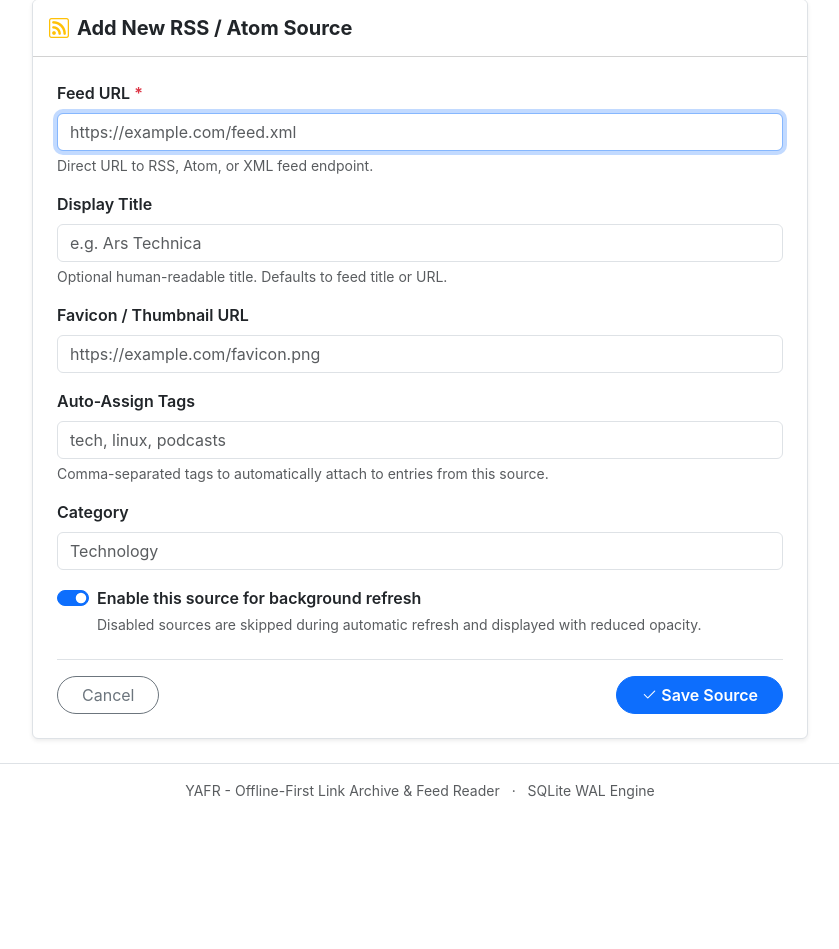
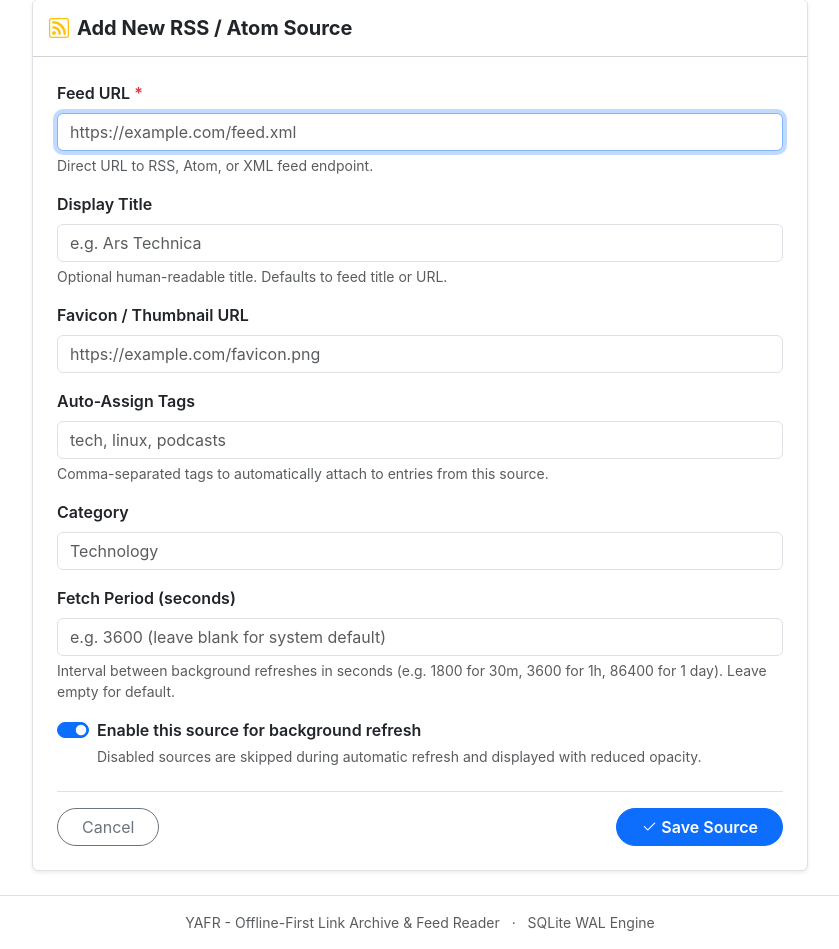
Before and after one commit to rumca-js/yafr_next, a Flask app: page /sources/new/rss in a window 1280 px wide. Shown: the part 154-1103 px from the top of the page, without its empty margins (220-1059 px from the left). Before the commit the page ends 953 px from the top, so only its background shows below. Run offline with Flask 3, Linux system fonts and the light colour scheme.

Commit message:
Source refresh time can be edited

```diff
--- a/yafr/db/source_repository.py
+++ b/yafr/db/source_repository.py
@@ -90,6 +90,7 @@ class SourceRepository(BaseRepository[SourcesTable]):
         favicon: Optional[str] = None,
         credentials_id: Optional[int] = None,
         xpath: Optional[str] = None,
+        fetch_period: Optional[int] = None,
         **kwargs: Any,
     ) -> SourcesTable:
         """
@@ -102,6 +103,7 @@ class SourceRepository(BaseRepository[SourcesTable]):
         :param favicon: Favicon URL
         :param credentials_id: Foreign key to credentials (for email sources)
         :param xpath: XPath parser expression (for parse sources)
+        :param fetch_period: Custom refresh interval in seconds
         :return: Persisted SourcesTable instance
         """
         source = SourcesTable(
@@ -112,6 +114,7 @@ class SourceRepository(BaseRepository[SourcesTable]):
             favicon=favicon,
             credentials_id=credentials_id,
             xpath=xpath,
+            fetch_period=fetch_period,
             **kwargs,
         )
         self.session.add(source)
--- a/yafr/templates/sources/edit_rss.html
+++ b/yafr/templates/sources/edit_rss.html
@@ -110,6 +110,21 @@
           >
         </div>
 
+        <!-- Fetch Period -->
+        <div class="mb-3">
+          <label for="fetch_period" class="form-label fw-semibold">Fetch Period (seconds)</label>
+          <input
+            type="number"
+            name="fetch_period"
+            id="fetch_period"
+            class="form-control"
+            placeholder="e.g. 3600 (leave blank for system default)"
+            min="1"
+            value="{{ source.fetch_period if source and source.fetch_period is not none else '' }}"
+          >
+          <div class="form-text">Interval between background refreshes in seconds (e.g. 1800 for 30m, 3600 for 1h, 86400 for 1 day). Leave empty for default.</div>
+        </div>
+
         <!-- Enabled Status -->
         <div class="form-check form-switch mb-4">
           <input
--- a/yafr/web/routes_sources.py
+++ b/yafr/web/routes_sources.py
@@ -7,6 +7,7 @@ SourceEmailEditScreen, and SourceParseEditScreen.
 
 from datetime import datetime, timedelta, timezone
 import math
+from typing import Any, Optional
 from flask import Blueprint, abort, flash, redirect, render_template, request, url_for
 from sqlalchemy import func, select
 from linkarchivetools.model.definitions import (
@@ -21,6 +22,7 @@ from yafr.db import ConfigRepository, SourceRepository, get_session
 from yafr.search import SOURCE_FILTERS, SearchParser, SourceSearchQueryBuilder
 
 sources_bp = Blueprint("sources", __name__)
+default_source_refresh = 3600
 
 
 @sources_bp.route("/sources")
@@ -122,6 +124,24 @@ def sources_list():
     )
 
 
+def _parse_fetch_period(raw_value: Any) -> Optional[int]:
+    """
+    Parses fetch_period input from request form data.
+
+    Returns positive integer seconds, or None if omitted, empty, or non-positive.
+    """
+    if raw_value is None:
+        return None
+    val_str = str(raw_value).strip()
+    if not val_str:
+        return None
+    try:
+        val = int(val_str)
+        return val if val > 0 else None
+    except (ValueError, TypeError):
+        return None
+
+
 @sources_bp.route("/sources/<int:id>")
 def source_detail(id: int):
     """
@@ -180,9 +200,14 @@ def source_detail(id: int):
             if df:
                 if df.tzinfo is not None:
                     df = df.astimezone(timezone.utc).replace(tzinfo=None)
+                fetch_seconds = (
+                    source.fetch_period
+                    if (source.fetch_period and source.fetch_period > 0)
+                    else default_source_refresh
+                )
                 cutoff_naive = datetime.now(timezone.utc).replace(
                     tzinfo=None
-                ) - timedelta(seconds=3600)
+                ) - timedelta(seconds=fetch_seconds)
                 is_outdated = df < cutoff_naive
             else:
                 is_outdated = True
@@ -197,6 +222,7 @@ def source_detail(id: int):
         page_hash_hex=page_hash_hex,
         body_hash_hex=body_hash_hex,
         is_outdated=is_outdated,
+        fetch_period=source.fetch_period,
     )
 
 
@@ -215,6 +241,7 @@ def source_add_rss():
         auto_tag = request.form.get("auto_tag", "").strip()
         favicon = request.form.get("favicon", "").strip() or None
         category_name = request.form.get("category_name", "").strip() or None
+        fetch_period = _parse_fetch_period(request.form.get("fetch_period"))
 
         if not url:
             flash("Feed URL is required.", "danger")
@@ -233,6 +260,7 @@ def source_add_rss():
             auto_tag=auto_tag,
             favicon=favicon,
             category_name=category_name,
+            fetch_period=fetch_period,
         )
         flash(f"RSS source '{new_source.title}' created successfully.", "success")
         return redirect(url_for("sources.source_detail", id=new_source.id))
@@ -258,6 +286,7 @@ def source_edit_rss(id: int):
         auto_tag = request.form.get("auto_tag", "").strip()
         favicon = request.form.get("favicon", "").strip() or None
         category_name = request.form.get("category_name", "").strip() or None
+        fetch_period = _parse_fetch_period(request.form.get("fetch_period"))
 
         source_repo.update_source(
             id,
@@ -267,6 +296,7 @@ def source_edit_rss(id: int):
             auto_tag=auto_tag,
             favicon=favicon,
             category_name=category_name,
+            fetch_period=fetch_period,
         )
         flash(f"Source '{title}' updated successfully.", "success")
         return redirect(url_for("sources.source_detail", id=id))
@@ -290,6 +320,7 @@ def source_add_email():
         password = request.form.get("password", "")
         enabled = "enabled" in request.form
         auto_tag = request.form.get("auto_tag", "").strip()
+        fetch_period = _parse_fetch_period(request.form.get("fetch_period"))
 
         if not url or not username:
             flash("Server URL and username are required.", "danger")
@@ -329,6 +360,7 @@ def source_add_email():
             enabled=enabled,
             auto_tag=auto_tag,
             credentials_id=creds.id,
+            fetch_period=fetch_period,
         )
         flash(f"Email source '{new_source.title}' configured successfully.", "success")
         return redirect(url_for("sources.source_detail", id=new_source.id))
@@ -362,6 +394,7 @@ def source_edit_email(id: int):
         password = request.form.get("password", "")
         enabled = "enabled" in request.form
         auto_tag = request.form.get("auto_tag", "").strip()
+        fetch_period = _parse_fetch_period(request.form.get("fetch_period"))
 
         if credentials:
             credentials.name = title
@@ -402,6 +435,7 @@ def source_edit_email(id: int):
             enabled=enabled,
             auto_tag=auto_tag,
             credentials_id=credentials.id,
+            fetch_period=fetch_period,
         )
         flash(f"Email source '{title}' updated successfully.", "success")
         return redirect(url_for("sources.source_detail", id=id))
@@ -425,6 +459,7 @@ def source_add_parse():
         xpath = request.form.get("xpath", "").strip()
         enabled = "enabled" in request.form
         auto_tag = request.form.get("auto_tag", "").strip()
+        fetch_period = _parse_fetch_period(request.form.get("fetch_period"))
 
         if not url:
             flash("Web page URL is required.", "danger")
@@ -437,6 +472,7 @@ def source_add_parse():
             xpath=xpath,
             enabled=enabled,
             auto_tag=auto_tag,
+            fetch_period=fetch_period,
         )
         flash(f"Parse source '{new_source.title}' configured successfully.", "success")
         return redirect(url_for("sources.source_detail", id=new_source.id))
@@ -461,6 +497,7 @@ def source_edit_parse(id: int):
         xpath = request.form.get("xpath", "").strip()
         enabled = "enabled" in request.form
         auto_tag = request.form.get("auto_tag", "").strip()
+        fetch_period = _parse_fetch_period(request.form.get("fetch_period"))
 
         source_repo.update_source(
             id,
@@ -469,6 +506,7 @@ def source_edit_parse(id: int):
             xpath=xpath,
             enabled=enabled,
             auto_tag=auto_tag,
+            fetch_period=fetch_period,
         )
         flash(f"Parse source '{title}' updated successfully.", "success")
         return redirect(url_for("sources.source_detail", id=id))
```
Also changed, not shown: tests/test_sources.py (+39 -0 lines), yafr/templates/sources/detail.html (+42 -7 lines), yafr/templates/sources/edit_email.html (+15 -0 lines), yafr/templates/sources/edit_parse.html (+15 -0 lines).
